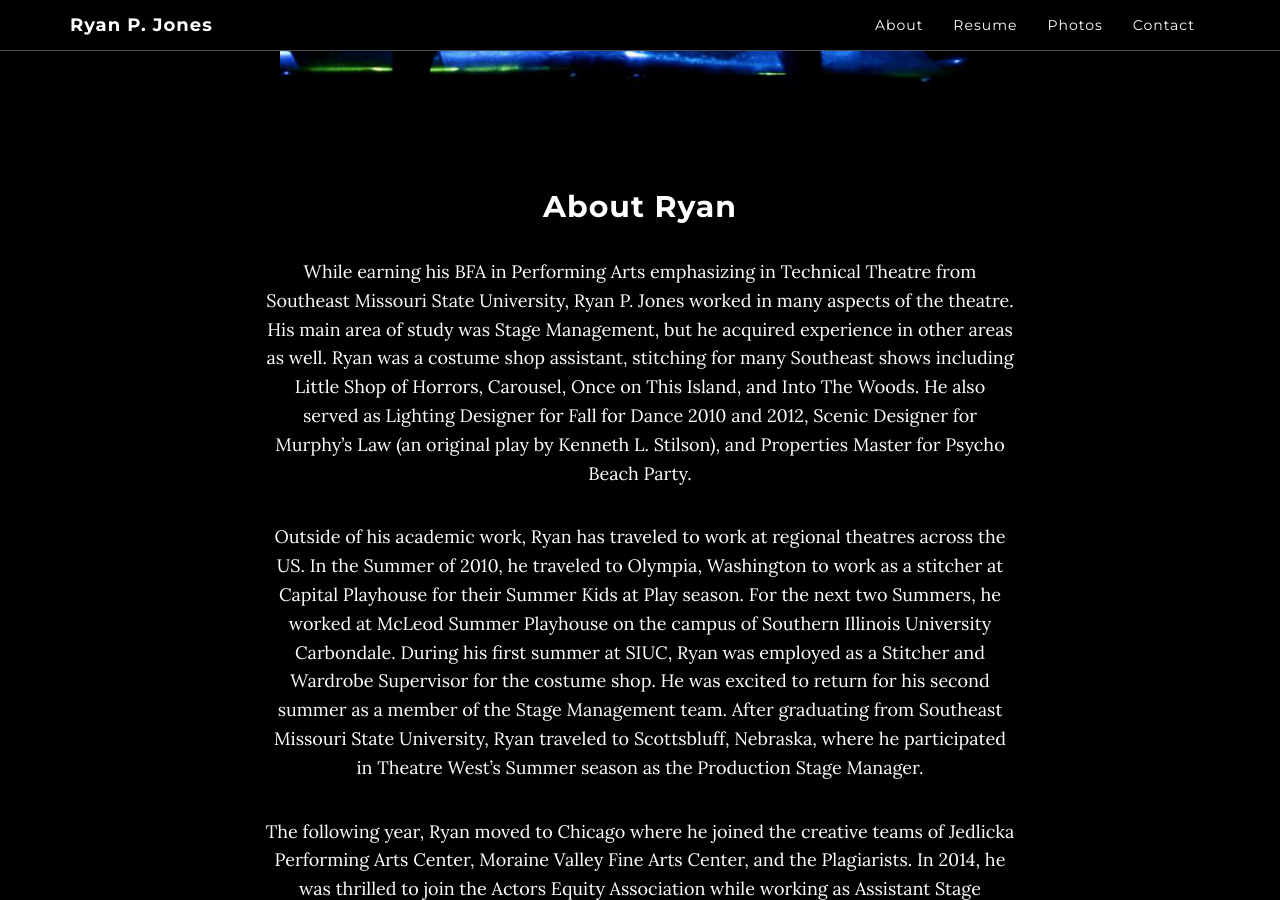
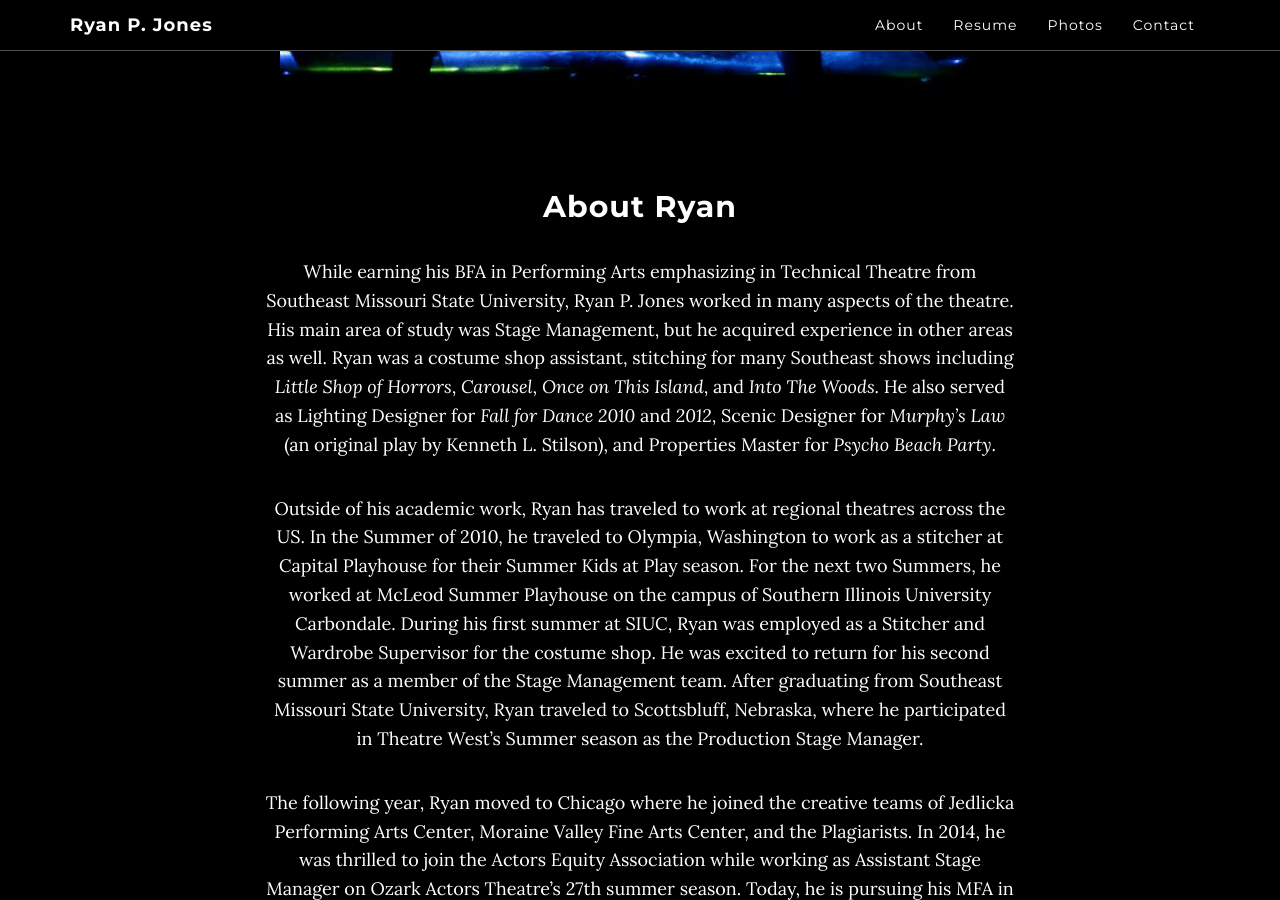
Before and after one commit to ryanpjones/ryanpjones.github.io, a Jekyll site: the page built from index.html, in a window 1280 px wide and 900 px high, scrolled down 810 px. Built offline with Jekyll 4.4.1, drawn with Linux system fonts in a browser that asks for light colours; nearby versions of some CDN libraries.

Commit message:
Add italics

```diff
--- a/_includes/about.md
+++ b/_includes/about.md
@@ -3,8 +3,8 @@ About Ryan
 
 While earning his BFA in Performing Arts emphasizing in Technical Theatre from Southeast Missouri State University, Ryan P. Jones worked in many aspects of the theatre.
 His main area of study was Stage Management, but he acquired experience in other areas as well.
-Ryan was a costume shop assistant, stitching for many Southeast shows including  Little Shop of Horrors, Carousel, Once on This Island, and Into The Woods.
-He also served as Lighting Designer for Fall for Dance 2010 and 2012, Scenic Designer for Murphy’s Law (an original play by Kenneth L. Stilson), and Properties Master for Psycho Beach Party.
+Ryan was a costume shop assistant, stitching for many Southeast shows including *Little Shop of Horrors*, *Carousel*, *Once on This Island*, and *Into The Woods*.
+He also served as Lighting Designer for *Fall for Dance 2010* and *2012*, Scenic Designer for *Murphy’s Law* (an original play by Kenneth L. Stilson), and Properties Master for *Psycho Beach Party*.
 
 Outside of his academic work, Ryan has traveled to work at regional theatres across the US.
 In the Summer of 2010, he traveled to Olympia, Washington to work as a stitcher at Capital Playhouse for their Summer Kids at Play season.
```
